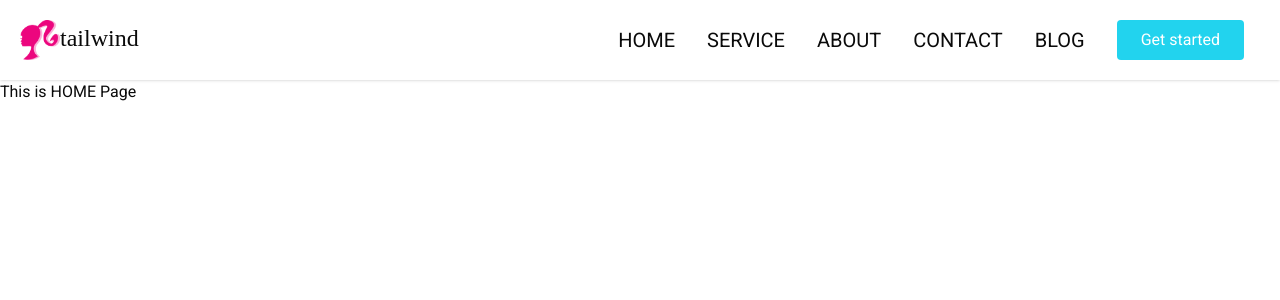
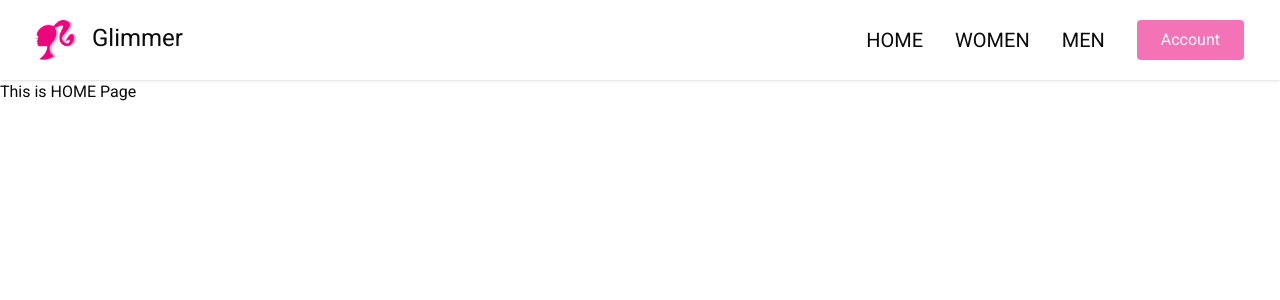
Before and after one commit to jilamikalalae/glimmer, a Next.js app: page / in a window 1280 px wide. Shown: the top 300 px of the page. Built offline with nearby package versions, Linux system fonts and the light colour scheme.

Commit message:
add dropdown and routing

```diff
--- a/components/AppNavbar.jsx
+++ b/components/AppNavbar.jsx
@@ -3,6 +3,15 @@ import React, { useState } from "react";
 import Image from "next/image";
 import MenuIcon from "@mui/icons-material/Menu";
 import CloseIcon from "@mui/icons-material/Close";
+import Button from "@mui/material/Button";
+import ClickAwayListener from "@mui/material/ClickAwayListener";
+import Grow from "@mui/material/Grow";
+import Paper from "@mui/material/Paper";
+import Popper from "@mui/material/Popper";
+import MenuItem from "@mui/material/MenuItem";
+import MenuList from "@mui/material/MenuList";
+import Stack from "@mui/material/Stack";
+import { useRouter } from "next/navigation";
 
 const AppNavbar = () => {
   const [isMenuOpen, setIsMenuOpen] = useState(false);
@@ -11,19 +20,59 @@ const AppNavbar = () => {
     setIsMenuOpen(!isMenuOpen);
   };
 
+  const router = useRouter();
+
+  const [open, setOpen] = React.useState(false);
+  const anchorRef = React.useRef(null);
+
+  const handleToggle = () => {
+    setOpen((prevOpen) => !prevOpen);
+  };
+
+  const handleClose = (event, path) => {
+    if (anchorRef.current && anchorRef.current.contains(event.target)) {
+      return;
+    }
+
+    if (path) {
+      router.push(path);
+    }
+
+    setOpen(false);
+  };
+
+  function handleListKeyDown(event) {
+    if (event.key === "Tab") {
+      event.preventDefault();
+      setOpen(false);
+    } else if (event.key === "Escape") {
+      setOpen(false);
+    }
+  }
+
+  // return focus to the button when we transitioned from !open -> open
+  const prevOpen = React.useRef(open);
+  React.useEffect(() => {
+    if (prevOpen.current === true && open === false) {
+      anchorRef.current.focus();
+    }
+
+    prevOpen.current = open;
+  }, [open]);
+
   return (
     <nav className="p-5 bg-white shadow md:flex md:items-center md:justify-between">
       <div className="flex justify-between items-center">
-        <span className="text-2xl font-[Poppins] cursor-pointer">
+        <span className="text-2xl  cursor-pointer">
           <Image
-            className="h-10 inline"
+            className="h-10 inline mx-4"
             src="/logo.png" // If the logo is in the 'public' folder
             alt="Logo"
             width={40} // Set your desired width
             height={40} // Set your desired height
           />
           {/* <img className="h-10 inline" src={Logo} alt="logo" /> */}
-          tailwind
+          <a onClick={() => router.push("/")}>Glimmer</a>
         </span>
 
         <span
@@ -40,34 +89,83 @@ const AppNavbar = () => {
         }`}
       >
         <li className="mx-4 my-6 md:my-0">
-          <a href="#" className="text-xl hover:text-cyan-500 duration-100">
+          <button
+            onClick={() => router.push("/")}
+            className="text-xl hover:text-pink-400 duration-100"
+          >
             HOME
-          </a>
+          </button>
         </li>
         <li className="mx-4 my-6 md:my-0">
-          <a href="#" className="text-xl hover:text-cyan-500 duration-100">
-            SERVICE
-          </a>
+          <button
+            onClick={() => router.push("/women")}
+            className="text-xl hover:text-pink-400 duration-100"
+          >
+            WOMEN
+          </button>
         </li>
         <li className="mx-4 my-6 md:my-0">
-          <a href="#" className="text-xl hover:text-cyan-500 duration-100">
-            ABOUT
-          </a>
-        </li>
-        <li className="mx-4 my-6 md:my-0">
-          <a href="#" className="text-xl hover:text-cyan-500 duration-100">
-            CONTACT
-          </a>
-        </li>
-        <li className="mx-4 my-6 md:my-0">
-          <a href="#" className="text-xl hover:text-cyan-500 duration-100">
-            BLOG
-          </a>
+          <button
+            onClick={() => router.push("/men")}
+            className="text-xl hover:text-pink-400 duration-100"
+          >
+            MEN
+          </button>
         </li>
 
-        <button className="bg-cyan-400 text-white duration-500 px-6 py-2 mx-4 hover:bg-cyan-500 rounded">
-          Get started
-        </button>
+        {/* <Dropdown/> */}
+        <Stack direction="row" spacing={2}>
+          <div>
+            <button
+              ref={anchorRef}
+              id="composition-button"
+              aria-controls={open ? "composition-menu" : undefined}
+              aria-expanded={open ? "true" : undefined}
+              aria-haspopup="true"
+              onClick={handleToggle}
+              className="bg-pink-400 text-white px-6 py-2 mx-4 hover:bg-pink-300 rounded"
+            >
+              Account
+            </button>
+            <Popper
+              open={open}
+              anchorEl={anchorRef.current}
+              role={undefined}
+              placement="bottom-start"
+              transition
+              disablePortal
+            >
+              {({ TransitionProps, placement }) => (
+                <Grow
+                  {...TransitionProps}
+                  style={{
+                    transformOrigin:
+                      placement === "bottom-start" ? "left top" : "left bottom",
+                  }}
+                >
+                  <Paper>
+                    <ClickAwayListener onClickAway={handleClose}>
+                      <MenuList
+                        autoFocusItem={open}
+                        id="composition-menu"
+                        aria-labelledby="composition-button"
+                        onKeyDown={handleListKeyDown}
+                      >
+                        <MenuItem
+                          onClick={(event) => handleClose(event, "/shop")}
+                        >
+                          My shop
+                        </MenuItem>
+                        <MenuItem>My account</MenuItem>
+                        <MenuItem>Logout</MenuItem>
+                      </MenuList>
+                    </ClickAwayListener>
+                  </Paper>
+                </Grow>
+              )}
+            </Popper>
+          </div>
+        </Stack>
       </ul>
     </nav>
   );
--- /dev/null
+++ b/components/Dropdown.jsx
@@ -0,0 +1,96 @@
+import * as React from 'react';
+import Button from '@mui/material/Button';
+import ClickAwayListener from '@mui/material/ClickAwayListener';
+import Grow from '@mui/material/Grow';
+import Paper from '@mui/material/Paper';
+import Popper from '@mui/material/Popper';
+import MenuItem from '@mui/material/MenuItem';
+import MenuList from '@mui/material/MenuList';
+import Stack from '@mui/material/Stack';
+
+export default function Dropdown() {
+  const [open, setOpen] = React.useState(false);
+  const anchorRef = React.useRef(null);
+
+  const handleToggle = () => {
+    setOpen((prevOpen) => !prevOpen);
+  };
+
+  const handleClose = (event) => {
+    if (anchorRef.current && anchorRef.current.contains(event.target)) {
+      return;
+    }
+
+    setOpen(false);
+  };
+
+  function handleListKeyDown(event) {
+    if (event.key === 'Tab') {
+      event.preventDefault();
+      setOpen(false);
+    } else if (event.key === 'Escape') {
+      setOpen(false);
+    }
+  }
+
+  // return focus to the button when we transitioned from !open -> open
+  const prevOpen = React.useRef(open);
+  React.useEffect(() => {
+    if (prevOpen.current === true && open === false) {
+      anchorRef.current.focus();
+    }
+
+    prevOpen.current = open;
+  }, [open]);
+
+  return (
+    <Stack direction="row" spacing={2}>
+      <div>
+        <Button
+          ref={anchorRef}
+          id="composition-button"
+          aria-controls={open ? 'composition-menu' : undefined}
+          aria-expanded={open ? 'true' : undefined}
+          aria-haspopup="true"
+          onClick={handleToggle}
+          className="bg-cyan-400 text-white duration-500 px-6 py-2 mx-4 hover:bg-cyan-500 rounded"
+        >
+          Account
+        </Button>
+        <Popper
+          open={open}
+          anchorEl={anchorRef.current}
+          role={undefined}
+          placement="bottom-start"
+          transition
+          disablePortal
+        >
+          {({ TransitionProps, placement }) => (
+            <Grow
+              {...TransitionProps}
+              style={{
+                transformOrigin:
+                  placement === 'bottom-start' ? 'left top' : 'left bottom',
+              }}
+            >
+              <Paper>
+                <ClickAwayListener onClickAway={handleClose}>
+                  <MenuList
+                    autoFocusItem={open}
+                    id="composition-menu"
+                    aria-labelledby="composition-button"
+                    onKeyDown={handleListKeyDown}
+                  >
+                    <MenuItem onClick={handleClose}>My shop</MenuItem>
+                    <MenuItem onClick={handleClose}>My account</MenuItem>
+                    <MenuItem onClick={handleClose}>Logout</MenuItem>
+                  </MenuList>
+                </ClickAwayListener>
+              </Paper>
+            </Grow>
+          )}
+        </Popper>
+      </div>
+    </Stack>
+  );
+}
--- a/package.json
+++ b/package.json
@@ -14,6 +14,7 @@
     "@mui/icons-material": "^6.0.2",
     "next": "14.2.8",
     "react": "^18",
+    "react-bootstrap": "^2.10.4",
     "react-dom": "^18"
   },
   "devDependencies": {
```
Also changed, not shown: 1 other file (tests, documents, lock files or other folders).
